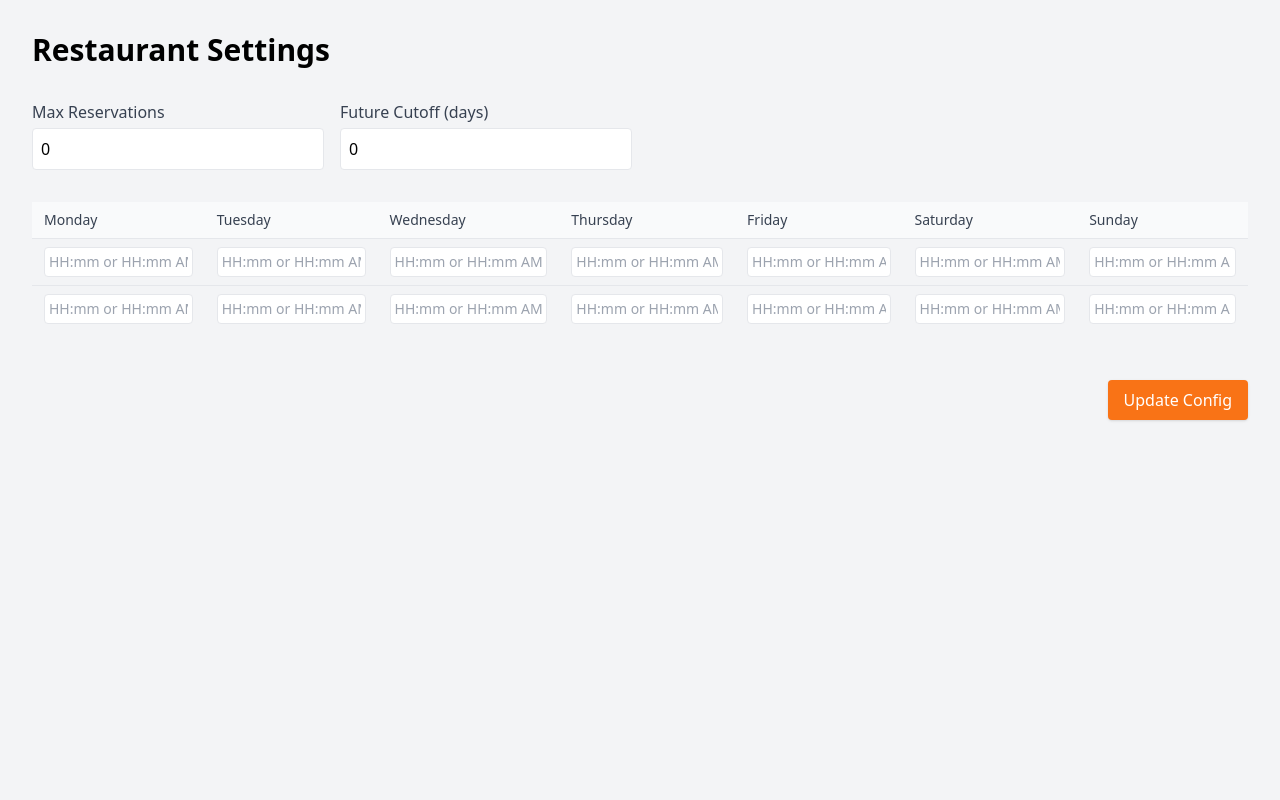
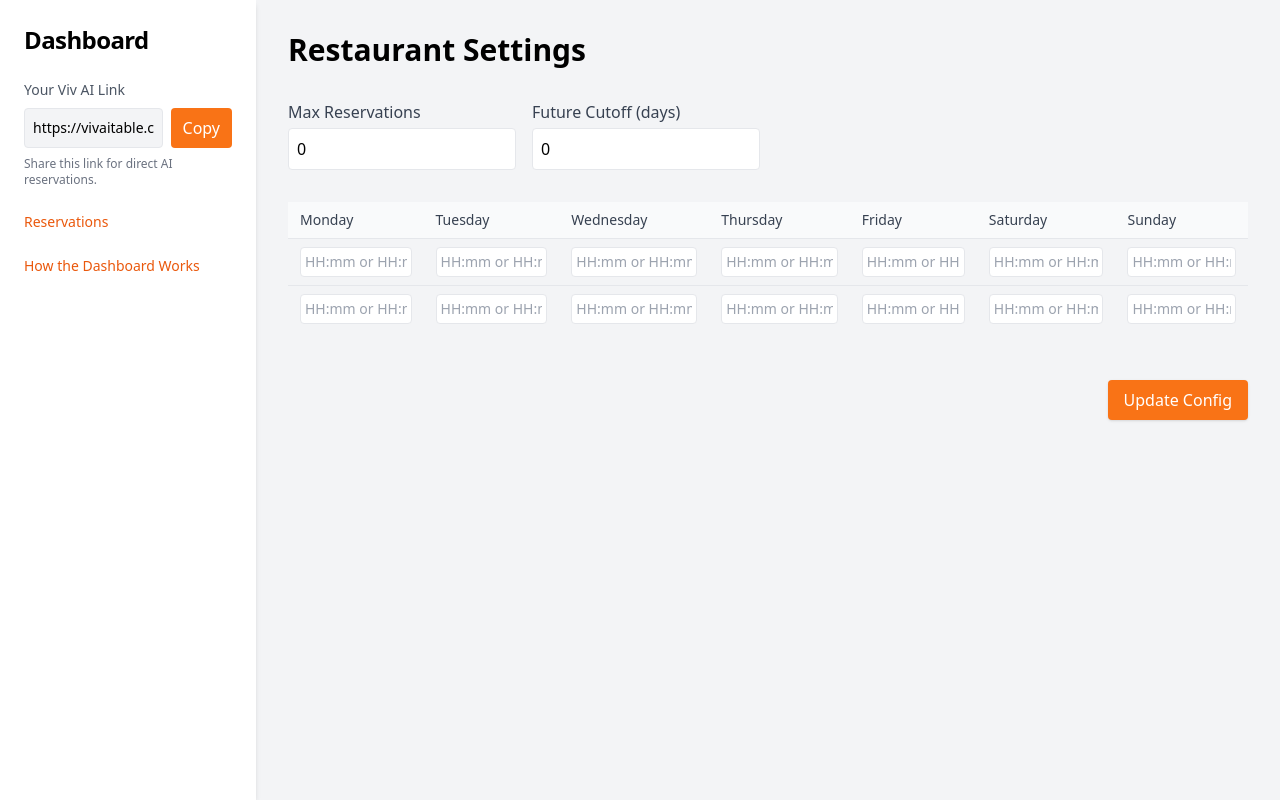
Before and after one commit to rodneyberubee/viv-frontend, a Next.js app: page /settings/1 in a window 1280 px wide. Built offline with nearby package versions, Linux system fonts and the light colour scheme; no server answers; sample sign-in values are in the browser's storage.

Commit message:
Update template.tsx

```diff
--- a/pages/settings/template.tsx
+++ b/pages/settings/template.tsx
@@ -112,7 +112,42 @@ const SettingsPage = ({ restaurantId }: SettingsProps) => {
   if (loading) return <div className="p-8 text-center">Loading...</div>;
 
   return (
-    <main className="min-h-screen p-8 bg-gray-100 space-y-8">
+    <div className="flex min-h-screen bg-gray-100">
+      <aside className="w-64 bg-white shadow-md p-6 space-y-6">
+        <h2 className="text-2xl font-bold tracking-tight">Dashboard</h2>
+        <div>
+          <p className="text-sm text-gray-600 mb-2">Your Viv AI Link</p>
+          <div className="flex space-x-2">
+            <input
+              type="text"
+              value={`https://vivaitable.com/${restaurantId}`}
+              readOnly
+              className="w-full p-2 border rounded bg-gray-100 text-sm"
+            />
+            <button
+              onClick={() => navigator.clipboard.writeText(`https://vivaitable.com/${restaurantId}`)}
+              className="bg-orange-500 text-white px-3 py-2 rounded hover:bg-orange-600"
+            >
+              Copy
+            </button>
+          </div>
+          <p className="text-xs text-gray-500 mt-2">Share this link for direct AI reservations.</p>
+        </div>
+        <a
+          href={`/dashboard/${restaurantId}`}
+          className="block text-orange-600 hover:underline text-sm mt-4"
+        >
+          Reservations
+        </a>
+        <a
+          href="/dashboard/how-to-dashboard"
+          className="block text-orange-600 hover:underline text-sm"
+        >
+          How the Dashboard Works
+        </a>
+      </aside>
+
+      <main className="flex-1 p-8 space-y-8">
         <h1 className="text-3xl font-bold">Restaurant Settings</h1>
         <div className="grid grid-cols-1 lg:grid-cols-4 gap-4">
           <div>
@@ -180,11 +215,15 @@ const SettingsPage = ({ restaurantId }: SettingsProps) => {
           </table>
         </div>
         <div className="flex justify-end">
-        <button onClick={updateConfig} className="mt-4 bg-orange-500 text-white px-4 py-2 rounded shadow hover:bg-orange-600">
+          <button
+            onClick={updateConfig}
+            className="mt-4 bg-orange-500 text-white px-4 py-2 rounded shadow hover:bg-orange-600"
+          >
             Update Config
           </button>
         </div>
       </main>
+    </div>
   );
 };
 
```
Lines whose indentation alone changed are shown as unchanged.
